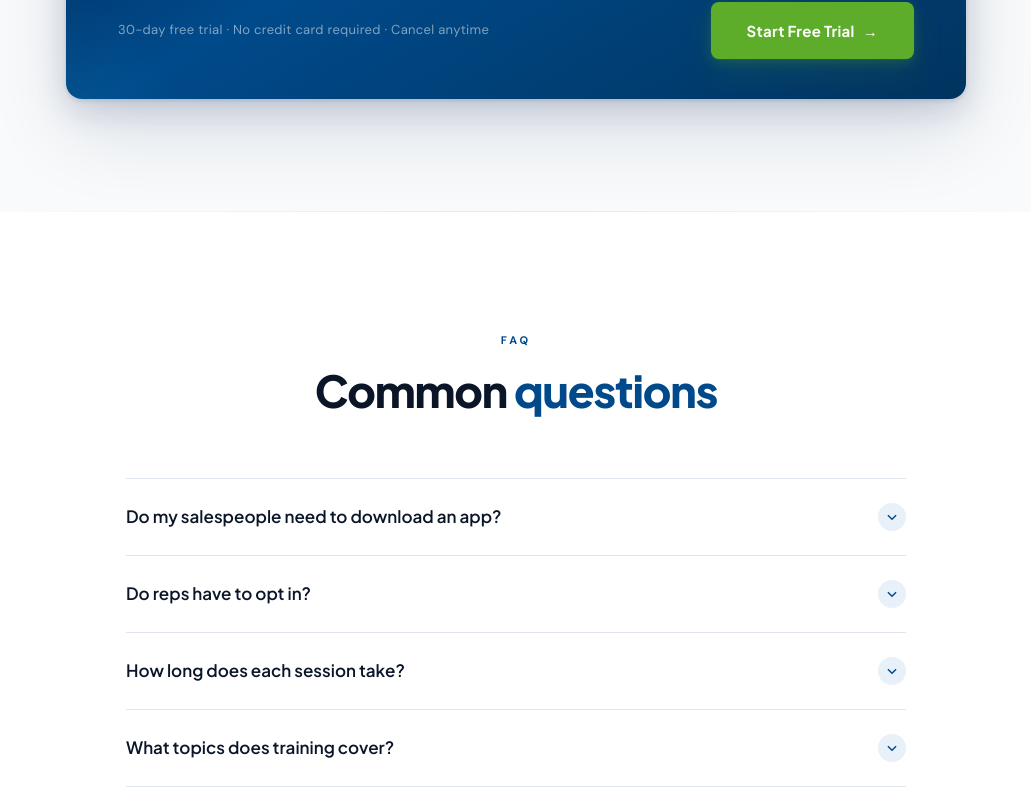
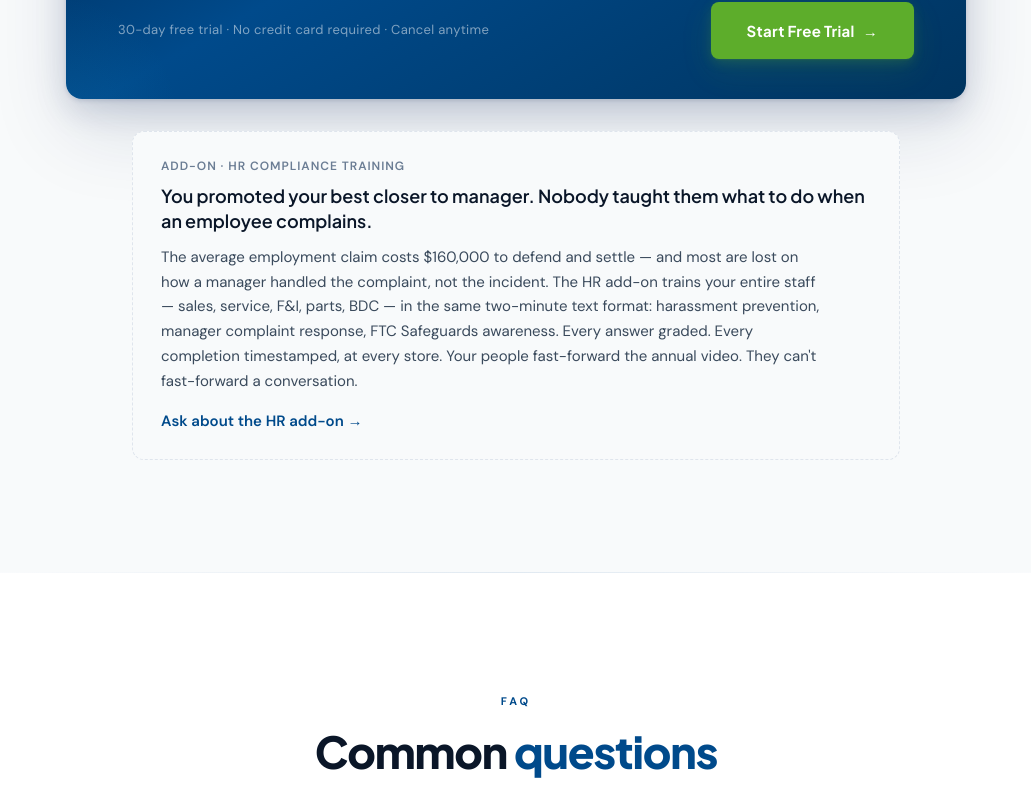
Before and after one commit to kenchapmanpdx-png/dealershipiq-, a Next.js app: page / in a window 1280 px wide. Shown: the part 4498-5300 px from the top of the page, without its empty margins (124-1155 px from the left). Built offline with nearby package versions, Linux system fonts and the light colour scheme; no server answers.

Commit message:
Add HR compliance add-on band below pricing card + FAQ entry

```diff
--- a/src/app/(marketing)/marketing.css
+++ b/src/app/(marketing)/marketing.css
@@ -1492,6 +1492,61 @@
 }
 
 /* ============================================
+   HR ADD-ON BAND (below pricing card)
+   ============================================ */
+.mkt .addon-band {
+  max-width: 48rem;
+  margin: 2rem auto 0;
+  padding: 24px 28px;
+  border: 1px dashed var(--border-visible);
+  border-radius: var(--radius-md);
+  background: var(--bg-warm);
+}
+
+.mkt .addon-eyebrow {
+  margin-bottom: 6px;
+  font-size: 12px;
+  font-weight: 600;
+  letter-spacing: 0.08em;
+  text-transform: uppercase;
+  color: var(--text-light);
+}
+
+.mkt .addon-band h3 {
+  margin-bottom: 12px;
+  font-size: 1.125rem;
+  font-weight: 600;
+  line-height: 1.4;
+  color: var(--text);
+}
+
+.mkt .addon-band p {
+  font-size: var(--text-sm);
+  line-height: 1.65;
+  color: var(--text-mid);
+}
+
+.mkt .addon-link {
+  display: inline-block;
+  margin-top: 16px;
+  font-size: var(--text-sm);
+  font-weight: 600;
+  color: var(--accent);
+  text-decoration: none;
+}
+
+.mkt .addon-link:hover {
+  color: var(--accent-deep);
+  text-decoration: underline;
+}
+
+@media (max-width: 690px) {
+  .mkt .addon-band {
+    padding: 20px;
+  }
+}
+
+/* ============================================
    FAQ
    ============================================ */
 .mkt .faq-wrap {
--- a/src/app/(marketing)/page.tsx
+++ b/src/app/(marketing)/page.tsx
@@ -191,6 +191,10 @@ const faqItems = [
   {
     q: 'Can I add custom scenarios?',
     a: 'Yes. Managers can submit custom scenarios and competitive context specific to your market and inventory.',
+  },
+  {
+    q: 'Does DealershipIQ cover HR compliance training?',
+    a: 'Yes — as an add-on. Harassment prevention, manager complaint response, FTC Safeguards awareness, and workplace conduct scenarios go to your entire staff — sales, service, F&I, parts, and BDC — in the same two-minute text format. Every response is graded and every completion is timestamped, giving you an audit-ready record of who trained, on what, and when, across every store. Many dealers run it alongside their annual formal training: the daily reps make it stick, and the record proves it happened.',
   },
   {
     q: 'Is there a contract?',
@@ -441,6 +445,26 @@ export default function LandingPage() {
               </div>
             </div>
           </div>
+
+          {/* HR add-on band — standalone, below the pricing card */}
+          <div className="addon-band sr">
+            <div className="addon-eyebrow">Add-On · HR Compliance Training</div>
+            <h3>
+              You promoted your best closer to manager. Nobody taught them what to do when an
+              employee complains.
+            </h3>
+            <p>
+              The average employment claim costs $160,000 to defend and settle — and most are lost
+              on how a manager handled the complaint, not the incident. The HR add-on trains your
+              entire staff — sales, service, F&amp;I, parts, BDC — in the same two-minute text
+              format: harassment prevention, manager complaint response, FTC Safeguards awareness.
+              Every answer graded. Every completion timestamped, at every store. Your people
+              fast-forward the annual video. They can&apos;t fast-forward a conversation.
+            </p>
+            <a href="#signup" className="addon-link">
+              Ask about the HR add-on →
+            </a>
+          </div>
         </div>
       </section>
 
```
